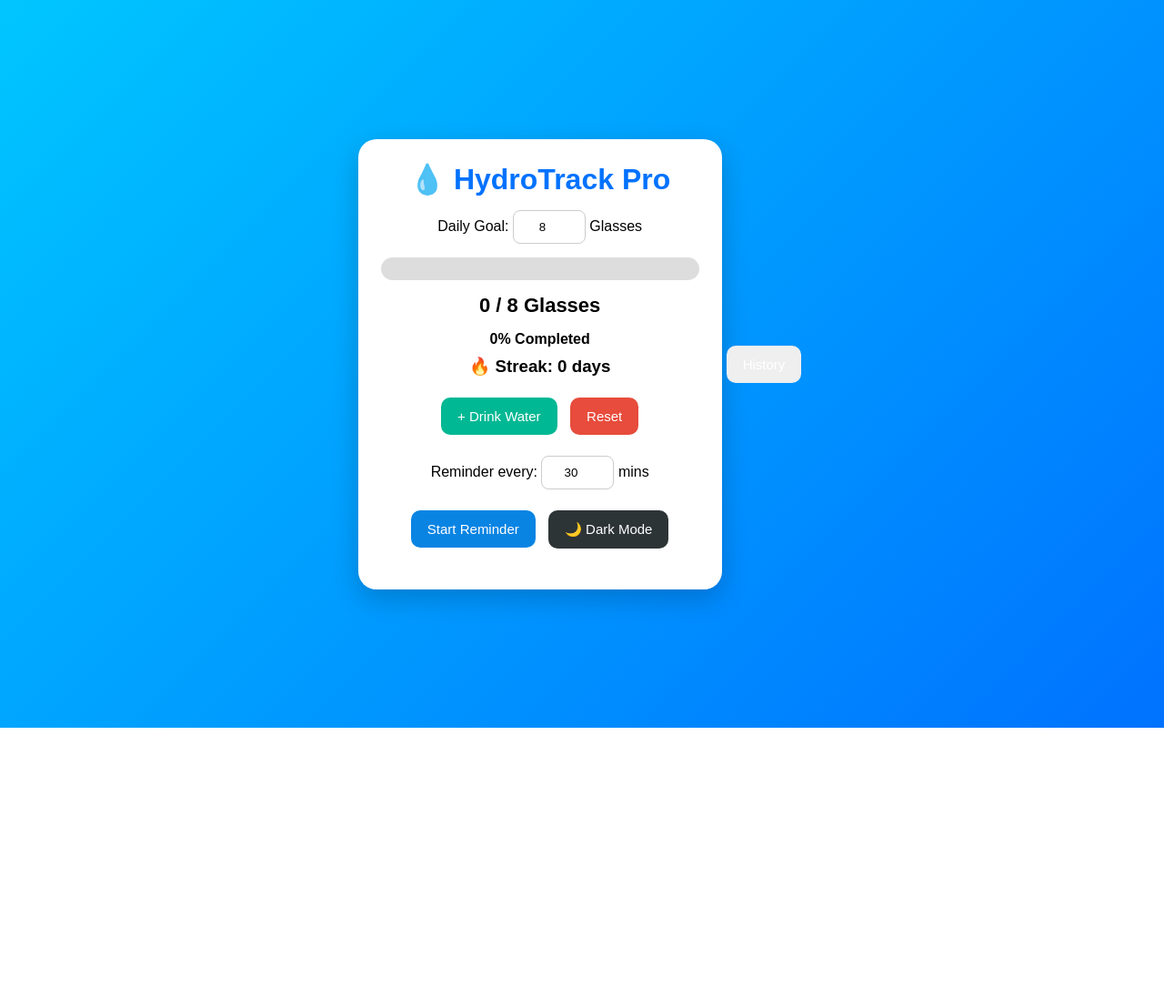
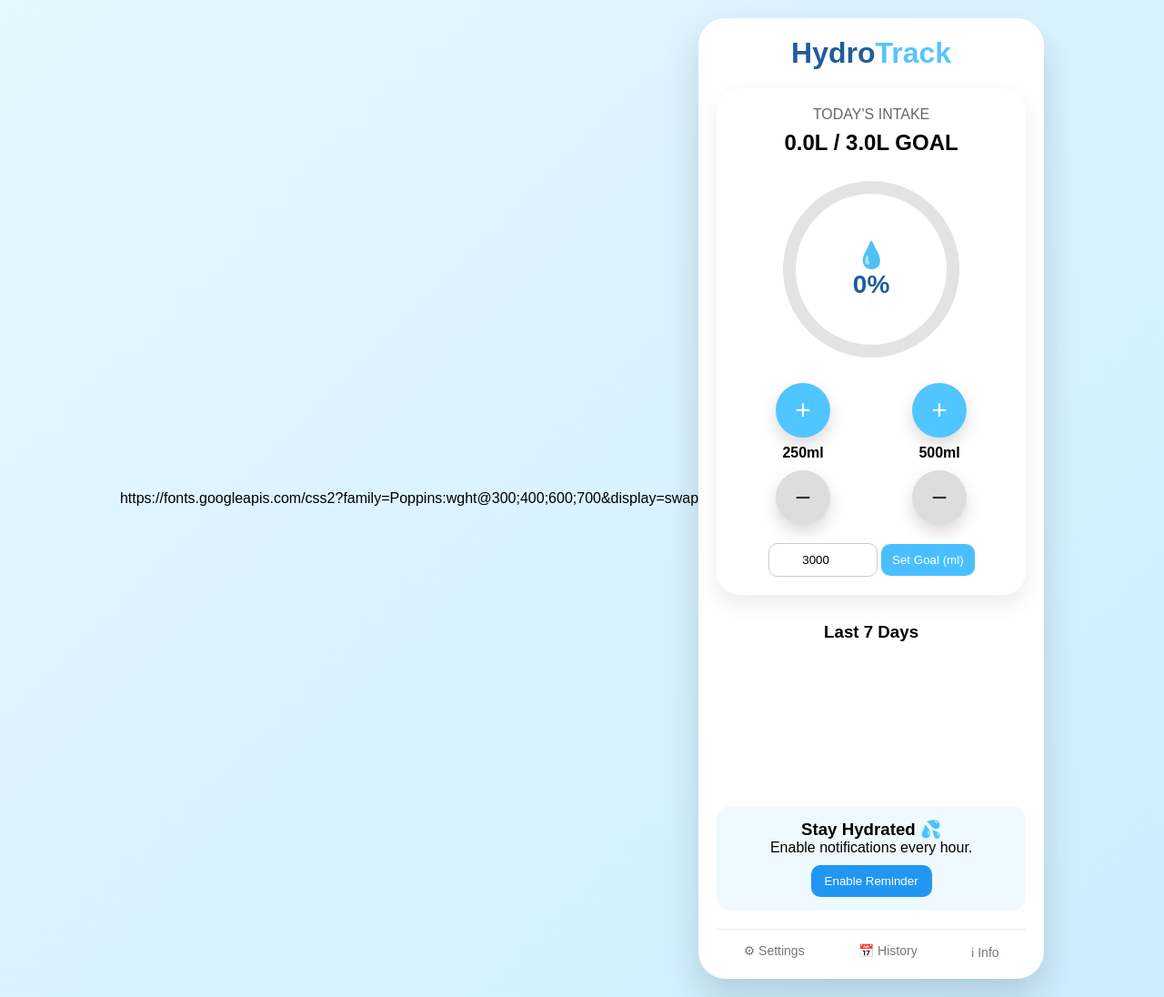
Before and after one commit to kinikeririthish498-glitch/hydrotrack-, a plain HTML site: page index.html in a window 1280 px wide. Shown: the whole page at 91% size. Before the commit the page ends 800 px from the top, so only its background shows below. Drawn offline with Linux system fonts and the light colour scheme.

Commit message:
Refactor HydroTrack app title and styles
Updated title and styling for HydroTrack app, improved layout and button functionality.

```diff
--- a/index.html
+++ b/index.html
@@ -3,327 +3,461 @@
 <head>
 <meta charset="UTF-8">
 <meta name="viewport" content="width=device-width, initial-scale=1.0">
-<title>💧 HydroTrack Pro</title>
+<title>HydroTrack - Water Reminder</title>
+
+https://fonts.googleapis.com/css2?family=Poppins:wght@300;400;600;700&display=swap
 
 <style>
 *{
 margin:0;
 padding:0;
 box-sizing:border-box;
-font-family:Arial,sans-serif;
+font-family:'Poppins',sans-serif;
 }
 
 body{
-background:linear-gradient(135deg,#00c6ff,#0072ff);
+background:linear-gradient(135deg,#e6f7ff,#cceeff);
 min-height:100vh;
 display:flex;
 justify-content:center;
 align-items:center;
 padding:20px;
-transition:0.3s;
 }
 
-.container{
+.phone{
+width:380px;
+max-width:100%;
 background:white;
-width:400px;
-max-width:100%;
-padding:25px;
-border-radius:20px;
-box-shadow:0 10px 30px rgba(0,0,0,.2);
+border-radius:30px;
+padding:20px;
+box-shadow:0 20px 40px rgba(0,0,0,0.15);
+}
+
+.header{
+display:flex;
+justify-content:center;
+align-items:center;
+margin-bottom:20px;
+}
+
+.logo{
+font-size:32px;
+font-weight:700;
+color:#1f5d9b;
+}
+
+.logo span{
+color:#56c4ff;
+}
+
+.card{
+background:white;
+border-radius:25px;
+padding:20px;
+box-shadow:0 10px 25px rgba(0,0,0,.08);
 text-align:center;
 }
 
-h1{
-color:#0072ff;
+.stats{
 margin-bottom:15px;
 }
 
-.goal{
-margin:10px 0;
+.stats h4{
+font-weight:500;
+color:#666;
 }
 
-input{
-padding:10px;
-width:80px;
-text-align:center;
-border-radius:8px;
-border:1px solid #ccc;
+.stats h2{
+margin-top:8px;
 }
 
-.progress-container{
-width:100%;
-height:25px;
-background:#ddd;
-border-radius:20px;
-overflow:hidden;
+.circle-wrap{
+display:flex;
+justify-content:center;
+position:relative;
 margin:15px 0;
 }
 
-.progress-bar{
-height:100%;
-width:0%;
-background:linear-gradient(90deg,#00c6ff,#00f2fe);
-transition:.5s;
-box-shadow:0 0 12px #00c6ff;
+svg{
+transform:rotate(-90deg);
 }
 
-.water-count{
-font-size:22px;
-font-weight:bold;
-margin:15px 0;
+.progress-bg{
+fill:none;
+stroke:#e3e3e3;
+stroke-width:14;
 }
 
-button{
-padding:12px 18px;
+.progress{
+fill:none;
+stroke:#53c6ff;
+stroke-width:14;
+stroke-linecap:round;
+transition:.5s;
+}
+
+.center-text{
+position:absolute;
+top:50%;
+left:50%;
+transform:translate(-50%,-50%);
+font-size:28px;
+font-weight:bold;
+color:#1f5d9b;
+}
+
+.controls{
+display:flex;
+justify-content:space-around;
+margin-top:15px;
+}
+
+.btn-group{
+text-align:center;
+}
+
+.circle-btn{
+width:60px;
+height:60px;
 border:none;
+border-radius:50%;
+font-size:30px;
+cursor:pointer;
+background:#50c5ff;
+color:white;
+box-shadow:0 8px 17px rgba(0,0,0,0.15);
+}
+
+.minus{
+background:#ddd;
+color:#333;
+margin-top:10px;
+}
+
+.ml{
+margin-top:8px;
+font-weight:600;
+}
+
+.goal-box{
+margin-top:20px;
+}
+
+.goal-box input{
+padding:10px;
+width:120px;
+border-radius:10px;
+border:1px solid #ccc;
+text-align:center;
+}
+
+.goal-box button{
+padding:10px 12px;
+border:none;
+background:#4abfff;
+color:white;
 border-radius:10px;
 cursor:pointer;
-margin:5px;
-color:white;
-font-size:15px;
-transition:.3s;
 }
 
-button:hover{
-transform:translateY(-2px);
+.history{
+margin-top:30px;
 }
 
-.add{
-background:#00b894;
-}
-
-.reset{
-background:#e74c3c;
-}
-
-.start{
-background:#0984e3;
-}
-
-.darkbtn{
-background:#2d3436;
-}
-
-#percentage{
-font-weight:bold;
-margin:10px 0;
-}
-
-#badge{
-font-size:18px;
-color:#f39c12;
+.history h3{
+text-align:center;
 margin-bottom:10px;
 }
 
-.dark{
-background:#121212;
+.bars{
+height:140px;
+display:flex;
+justify-content:space-between;
+align-items:flex-end;
+margin-top:15px;
 }
 
-.dark .container{
-background:#1f1f1f;
-color:white;
+.bar{
+width:30px;
+border-radius:10px 10px 0 0;
+background:linear-gradient(#99ddff,#43c4ff);
+display:flex;
+align-items:flex-end;
+justify-content:center;
+color:#fff;
+font-size:11px;
 }
 
-.dark h1{
-color:#4da3ff;
+.day{
+text-align:center;
+font-size:12px;
+margin-top:5px;
+}
+
+.reminder{
+margin-top:25px;
+background:#eefaff;
+padding:15px;
+border-radius:15px;
+text-align:center;
+}
+
+.reminder button{
+margin-top:10px;
+padding:10px 15px;
+border:none;
+background:#2196f3;
+color:white;
+border-radius:10px;
+cursor:pointer;
+}
+
+.footer{
+margin-top:20px;
+display:flex;
+justify-content:space-around;
+padding-top:15px;
+border-top:1px solid #eee;
+color:#777;
+font-size:14px;
+}
+
+.water-drop{
+font-size:50px;
 }
 </style>
 </head>
 
 <body>
 
-<div class="container">
+<div class="phone">
 
-<h1>💧 HydroTrack Pro</h1>
-
-<div class="goal">
-Daily Goal:
-<input type="number" id="goal" value="8" min="1">
-Glasses
+<div class="header">
+<div class="logo">Hydro<span>Track</span></div>
 </div>
 
-<div class="progress-container">
-<div class="progress-bar" id="progressBar"></div>
+<div class="card">
+
+<div class="stats">
+<h4>TODAY'S INTAKE</h4>
+<h2><span id="currentLitres">0</span>L /
+<span id="goalLitres">3</span>L GOAL</h2>
 </div>
 
-<div class="water-count">
-<span id="count">0</span> /
-<span id="goalDisplay">8</span> Glasses
+<div class="circle-wrap">
+
+<svg width="220" height="220">
+<circle class="progress-bg" cx="110" cy="110" r="90"></circle>
+
+<circle
+class="progress"
+cx="110"
+cy="110"
+r="90"
+stroke-dasharray="565"
+stroke-dashoffset="565"
+id="progressCircle">
+</circle>
+</svg>
+
+<div class="center-text">
+💧<br>
+<span id="percent">0%</span>
+</div>
 </div>
 
-<p id="percentage">0% Completed</p>
+<div class="controls">
 
-<p id="badge"></p>
+<div class="btn-group">
+<button class="circle-btn" onclick="addWater(250)">+</button>
+<div class="ml">250ml</div>
 
-<h3>🔥 Streak:
-<span id="streak">0</span> days
-</h3>
+<button class="circle-btn minus"
+onclick="removeWater(250)">−</button>
+</div>
 
-<br>
+<div class="btn-group">
+<button class="circle-btn" onclick="addWater(500)">+</button>
+<div class="ml">500ml</div>
 
-<button class="add" onclick="addGlass()">+ Drink Water</button>
-<button class="reset" onclick="resetData()">Reset</button>
+<button class="circle-btn minus"
+onclick="removeWater(500)">−</button>
+</div>
 
-<br><br>
+</div>
 
-Reminder every:
-<input type="number" id="minutes" value="30" min="1"> mins
+<div class="goal-box">
+<input type="number" id="goalInput" value="3000">
+<button onclick="setGoal()">Set Goal (ml)</button>
+</div>
 
-<br><br>
+</div>
 
-<button class="start" onclick="startReminder()">Start Reminder</button>
+<div class="history">
+<h3>Last 7 Days</h3>
 
-<button class="darkbtn" onclick="toggleTheme()">🌙 Dark Mode</button>
+<div class="bars" id="historyBars"></div>
+</div>
 
-<p id="status" style="margin-top:15px;"></p>
+<div class="reminder">
+<h3>Stay Hydrated 💦</h3>
+<p>Enable notifications every hour.</p>
+<button onclick="enableReminder()">
+Enable Reminder
+</button>
+</div>
+
+<div class="footer">
+<div>⚙ Settings</div>
+<div>📅 History</div>
+<div>ℹ Info</div>
+</div>
 
 </div>
 
 <script>
 
-let today = new Date().toDateString();
+let intake =
+parseInt(localStorage.getItem("intake")) || 0;
 
-if(localStorage.getItem("lastDate") !== today){
-localStorage.setItem("lastDate", today);
-localStorage.setItem("waterCount", 0);
+let goal =
+parseInt(localStorage.getItem("goal")) || 3000;
+
+document.getElementById("goalInput").value = goal;
+
+function updateUI() {
+
+let percent = Math.min(
+(Math.round((intake/goal)*100)),100);
+
+let circumference = 565;
+
+let offset =
+circumference -
+(percent/100)*circumference;
+
+document.getElementById("progressCircle")
+.style.strokeDashoffset = offset;
+
+document.getElementById("percent")
+.innerText = percent + "%";
+
+document.getElementById("currentLitres")
+.innerText = (intake/1000).toFixed(1);
+
+document.getElementById("goalLitres")
+.innerText = (goal/1000).toFixed(1);
+
+localStorage.setItem("intake", intake);
+localStorage.setItem("goal", goal);
 }
 
-let waterCount =
-parseInt(localStorage.getItem("waterCount")) || 0;
-
-const goalInput =
-document.getElementById("goal");
-
-goalInput.value =
-localStorage.getItem("goal") || 8;
-
-function updateUI(){
-
-let goal = parseInt(goalInput.value);
-
-document.getElementById("goalDisplay").innerText = goal;
-document.getElementById("count").innerText = waterCount;
-
-let percent =
-Math.min((waterCount / goal) * 100,100);
-
-document.getElementById("progressBar").style.width =
-percent + "%";
-
-document.getElementById("percentage").innerText =
-Math.round(percent) + "% Completed";
-
-localStorage.setItem("waterCount", waterCount);
-
-let badge="";
-
-if(waterCount >= goal){
-badge="🏆 Goal Crusher";
-}
-else if(waterCount >= goal/2){
-badge="🔥 Halfway Hero";
-}
-
-document.getElementById("badge").innerText =
-badge;
-
-if(waterCount >= goal){
-saveStreak();
-}
-}
-
-goalInput.addEventListener("input",()=>{
-localStorage.setItem("goal",goalInput.value);
-updateUI();
-});
-
-function addGlass(){
-waterCount++;
+function addWater(amount){
+intake += amount;
+saveHistory(amount);
 updateUI();
 }
 
-function resetData(){
-waterCount=0;
-localStorage.setItem("waterCount",0);
+function removeWater(amount){
+intake = Math.max(0,intake-amount);
 updateUI();
 }
 
-function saveStreak(){
-
-if(!localStorage.getItem("goalDoneToday")){
-
-let streak =
-parseInt(localStorage.getItem("streak")) || 0;
-
-streak++;
-
-localStorage.setItem("streak",streak);
-localStorage.setItem("goalDoneToday","yes");
-
-document.getElementById("streak").innerText =
-streak;
-
-setTimeout(()=>{
-alert("🎉 Goal Achieved!");
-},200);
-}
+function setGoal(){
+goal =
+parseInt(document.getElementById("goalInput").value);
+updateUI();
 }
 
-if(localStorage.getItem("streakDate") !== today){
-localStorage.removeItem("goalDoneToday");
-localStorage.setItem("streakDate",today);
+function saveHistory(amount){
+
+let history =
+JSON.parse(localStorage.getItem("waterHistory")) || [];
+
+let today = new Date().toLocaleDateString();
+
+let existing =
+history.find(item=>item.date===today);
+
+if(existing){
+existing.amount += amount;
+}else{
+history.push({
+date:today,
+amount:amount
+});
 }
 
-document.getElementById("streak").innerText =
-localStorage.getItem("streak") || 0;
+localStorage.setItem(
+"waterHistory",
+JSON.stringify(history)
+);
 
-function toggleTheme(){
-
-document.body.classList.toggle("dark");
-
-localStorage.setItem(
-"theme",
-document.body.classList.contains("dark")
-);
+renderHistory();
 }
 
-if(localStorage.getItem("theme")==="true"){
-document.body.classList.add("dark");
+function renderHistory(){
+
+let container =
+document.getElementById("historyBars");
+
+container.innerHTML="";
+
+let history =
+JSON.parse(localStorage.getItem("waterHistory")) || [];
+
+let last7 = history.slice(-7);
+
+last7.forEach(item=>{
+
+let h =
+Math.max(25,
+(item.amount/3000)*130);
+
+let box =
+document.createElement("div");
+
+box.innerHTML=
+`
+<div class="bar"
+style="height:${h}px;">
+</div>
+<div class="day">
+${item.date.split('/')[0]}
+</div>
+`;
+
+container.appendChild(box);
+});
 }
 
-let reminder;
-
-function startReminder(){
-
-let mins =
-document.getElementById("minutes").value;
+async function enableReminder() {
 
 if(Notification.permission !== "granted"){
-Notification.requestPermission();
+await Notification.requestPermission();
 }
 
-clearInterval(reminder);
-
-reminder = setInterval(()=>{
+setInterval(()=>{
 
 if(Notification.permission==="granted"){
 
-new Notification("💧 Drink Water!",{
-body:"Stay hydrated and drink a glass."
-});
+new Notification(
+"💧 Time to Drink Water!",
+{
+body:"Stay hydrated and healthy."
 }
+);
 
-alert("💧 Time to drink water!");
+}
+},3600000);
 
-},mins*60*1000);
-
-document.getElementById("status").innerText =
-"Reminder active every " + mins + " minute(s)";
+alert("Hourly Reminder Activated");
 }
 
 updateUI();
+renderHistory();
 
 </script>
 
 </body>
-<button id="historyBtn">History</button>
+</html>
```
